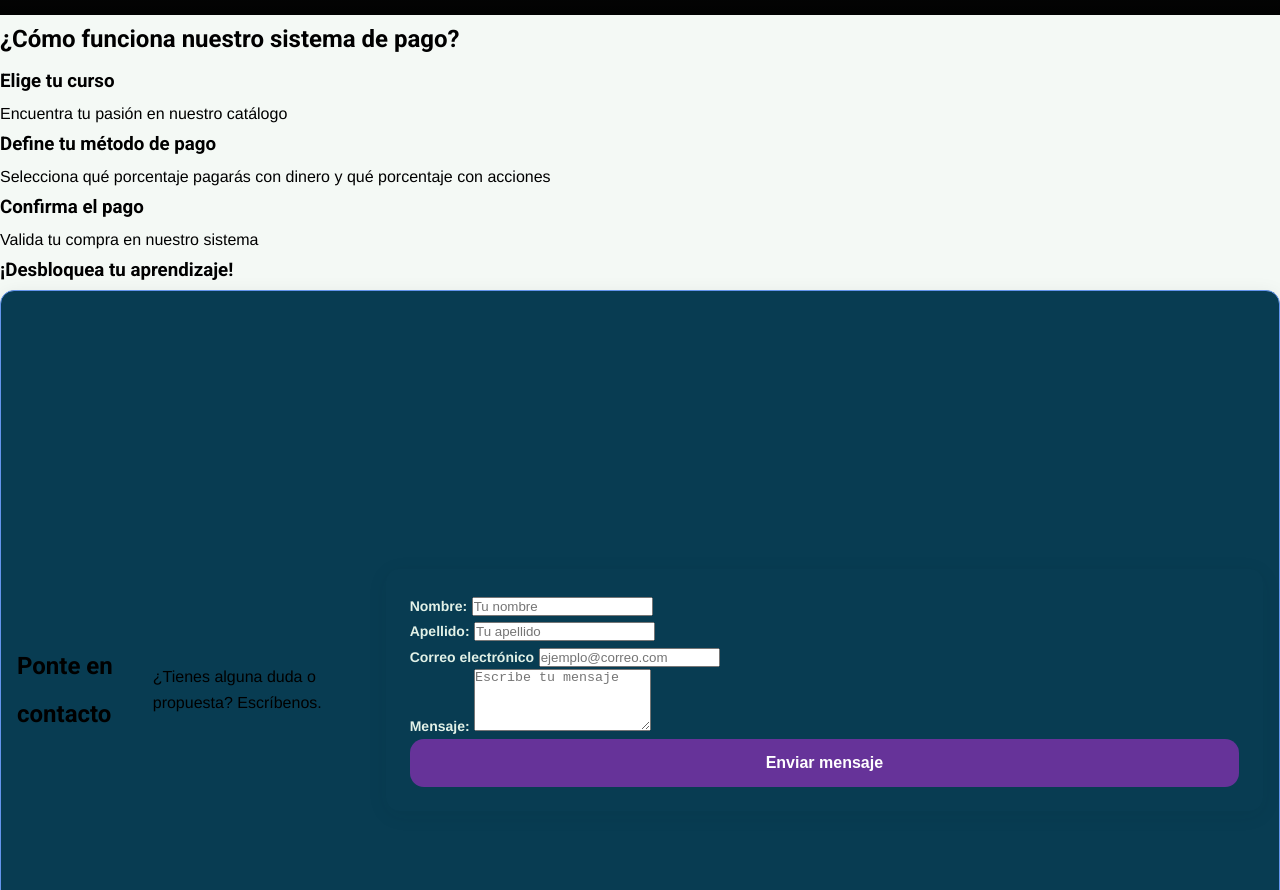
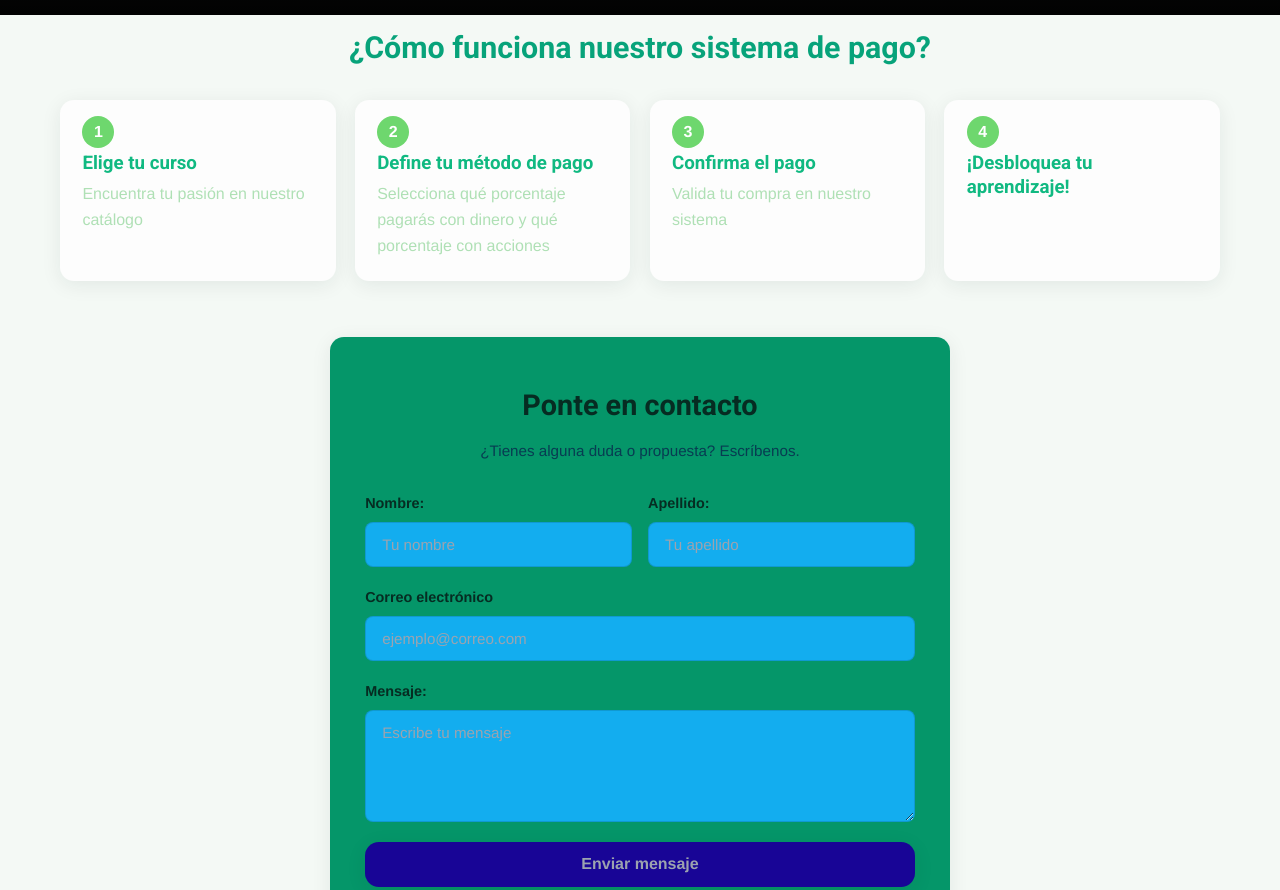
Before and after one commit to FrancoEscaron/ecocampus-project, a plain HTML site: page index.html in a window 1280 px wide. Shown: the part 920-1810 px from the top of the page. Drawn offline with nearby package versions, Linux system fonts and the light colour scheme; grey boxes are pictures that could not be loaded.

Commit message:
Create: New styles for the form have been created

```diff
--- a/css/styles.css
+++ b/css/styles.css
@@ -36,7 +36,7 @@
     --color-text-course: #4B5563;
 
     /* Color Validación */
-    --color-bgc-validate: #FFFFFF; /* Cambiar nombre variable por fondo de card validate */
+    --color-bgc-validate: #FFFFFF;
     --color-title-vld: #062C22;
     --color-vld-desc: #0A4D68;
     --color-vld-card-name: #062C22;
@@ -98,6 +98,8 @@ h4 {
     line-height: 2;
     font-weight: 700;
 }
+
+/* Botones del inicio */
 
 .button {
     display: inline-block;
@@ -184,6 +186,8 @@ h4 {
 .brand-name strong {
     color: var(--color-strong-name);
 }
+
+/* Menú de navegación */
 
 .main-nav {
     position: absolute;
@@ -338,7 +342,7 @@ h4 {
     transition: transform var(--transition), box-shadow var(--transition);
 }
 
-.course-card:hover  {
+.course-card:hover {
     transform: translateY(-6px);
     box-shadow: var(--shadow-lg);
 }
@@ -364,7 +368,7 @@ h4 {
     top: 0.8rem;
     left: 0.8rem;
     background-color: rgba(0, 180, 0, 0.30);
-    color:var(--color-span-txt);
+    color: var(--color-span-txt);
     font-size: 0.75rem;
     font-weight: 700;
     padding: 0.3rem 0.7rem;
@@ -393,6 +397,8 @@ h4 {
     color: var(--color-card-desc);
     font-size: 0.95rem;
 }
+
+/* Cards de Validar acciones */
 
 .validate-head {
     text-align: center;
@@ -471,61 +477,183 @@ h4 {
 }
 
 .validate-desc {
-        font-size: 1rem;
-        font-weight: 600;
-        color: var(--color-vld-card-desc);
+    font-size: 1rem;
+    font-weight: 600;
+    color: var(--color-vld-card-desc);
 }
 
-.form-container {
-    display: flex;
-    justify-content: center;
-    align-items: center;
-    min-height: 100vh;
-    padding: 16px;
-    border: 1px solid cornflowerblue;
+/* Cards de cómo funciona */
+
+.how-head {
+    display: grid;
+    grid-template-columns: repeat(auto-fit, minmax(250px, 1fr));
+    max-width: var(--width-max);
+    margin: 0 auto;
+    padding: 0 20px;
+    gap: 1.2rem;
+    counter-reset: step;
+}
+
+.title-how {
+    grid-column: 1 / -1;
+    text-align: center;
+    font-size: 1.9rem;
+    line-height: 1.3;
+    margin-bottom: 0.8rem;
+    margin-top: 0.8rem;
+    color: rgb(7, 163, 122);
+}
+
+.how-card {
+    position: relative;
+    padding: 3.2rem 1.4rem 1.4rem;
     border-radius: var(--radio);
     box-shadow: var(--shadow);
-    background-color: #083C52;
-    font-family: var(--font-text);
+    background-color: #fdfdfd;
+}
 
+.how-card::before {
+    counter-increment: step;
+    content: counter(step);
+    position: absolute;
+    top: 1rem;
+    left: 1.4rem;
+    display: grid;
+    place-items: center;
+    width: 2rem;
+    height: 2rem;
+    font-weight: 800;
+    color: #FFFFFF;
+    background-color: rgb(110, 215, 110);
+    border-radius: 50%;
 }
+
+.how-card h3 {
+    line-height: 1.3;
+    margin-bottom: 0.4rem;
+    color: #10B981;
+}
+
+.how-card p {
+    color: #AFE0B5;
+}
+
+/* Formulario */
+
+.contact-section {
+    max-width: var(--width-max);
+    margin: 0 auto;
+    padding: 3.5rem 1.2rem;
+}
+
+.contact-title {
+    font-size: 1.8rem;
+    color: var(--color-name);
+    text-align: center;
+    margin-bottom: 0.3rem;
+}
+
+.contact-subtitle {
+    text-align: center;
+    color: #083C52;
+    margin-bottom: 1.8rem;
+    font-size: 0.95rem;
+}
+
+
+.form-container {
+    background-color: #059669;
+    padding: 1.8rem 1.4rem;
+    border-radius: var(--radio);
+    box-shadow: var(--shadow);
+    max-width: 620px;
+    margin: 0 auto;
+}
+
 .form {
     display: flex;
     flex-direction: column;
+    gap: 1.2rem;
+}
+
+.form-group {
+    display: flex;
+    flex-direction: column;
+    gap: 0.45rem;
+}
+
+.form-row {
+    display: flex;
+    flex-direction: column;
+    gap: 1.2rem;
+}
+
+.form label{
+    font-size: 0.9rem;
+    font-weight: 700;
+    color: #062C22;
+}
+
+.form input, textarea, select {
     width: 100%;
-    padding: 24px;
+    font-family: var(--font-text);
+    font-size: 0.95rem;
+    padding: 0.8rem 1rem;
+    color: #04ffb0;
+    background-color: #13adef;
+    border: 1.5px solid rgba(6, 44, 34, 0.15);
+    border-radius: var(--radio-sm);
+    transition: border-color var(--transition), box-shadow var(--transition);
+}
+
+.form textarea {
+    resize: vertical;
+    min-height: 7rem;
+}
+
+.form input::placeholder, textarea::placeholder {
+    color: #9CA3AF;
+}
+
+.form input:focus,
+.form textarea:focus,
+.form select:focus {
+    outline: none;
+    border-color: red;
+    box-shadow: 0 0 0 0 4px rgba(16, 185, 129, 0.15);
+}
+
+.form input:user-invalid,
+.form textarea:user-invalid {
+    border-color: #EF4444;
+}
+
+.submit-btn {
+    width: 100%;
+    padding: 0.85rem 1.6rem;
+    background-color: #180596;
+    color: #9CA3AF;
+    font-family: var(--font-text);
+    font-size: 1rem;
+    font-weight: 800;
+    border: none;
     border-radius: var(--radio);
     box-shadow: var(--shadow);
-    color: #E2F1E7;
+    cursor: pointer;
+    transition: background-color var(--transition), transform var(--transition), box-shadow var(--transition);
 }
 
-.form label {
-    margin-bottom: 6px;
-    font-size: 0.875rem;
-    font-weight: 700;
+.submit-btn:hover {
+    background-color: red;
+    transform: translateY(-2px);
+    box-shadow: 0 10px 20px rgba(10, 77, 104, 0.3);
 }
 
-.form button {
-    display: inline-flex;
-    justify-content: center;
-    align-items: center;
-    gap: 8px;
-    width: 100%;
-    min-height: 48px;
-    padding: 14px;
-    background-color: rebeccapurple;
-    color: #FFFFFF;
-    border: none;
-    border-radius: var(--radio);
-    font-size: 1rem;
-    font-weight: 600;
-    cursor: pointer;
-    transition: var(--transition);
+.form-submit-btn:active {
+    transform: translateY(0);
 }
 
-form button:hover {
-    background-color: #059669;
-}
+/* Footer */
 
 .site-footer {
     background-color: var(--color-footer);
@@ -619,6 +747,19 @@ form button:hover {
         flex-direction: row;
         justify-content: space-between;
     }
+
+    .form-container {
+        padding: 2.5rem 2.2rem;
+    }
+
+    .form-row {
+        flex-direction: row;
+        gap: 1rem;
+    }
+
+    .form-row .form-group {
+        flex: 1;
+    }
 }
 
 @media (min-width: 1200px) {
```
